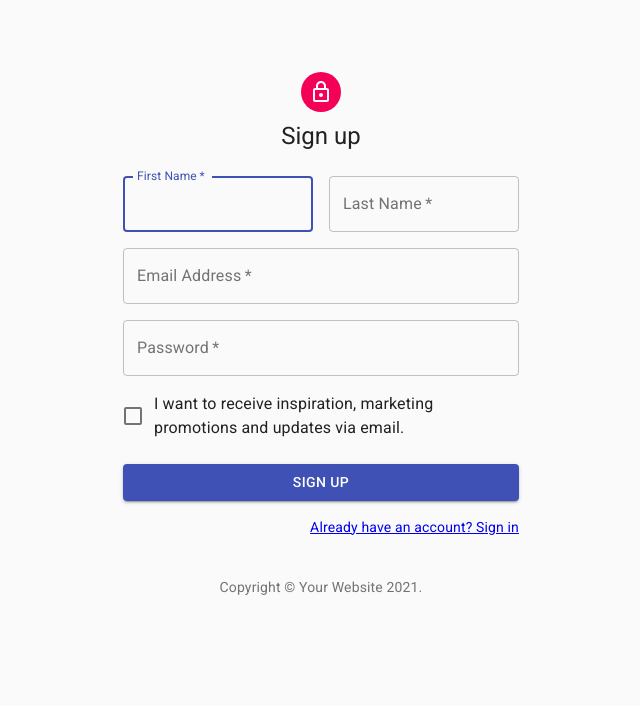
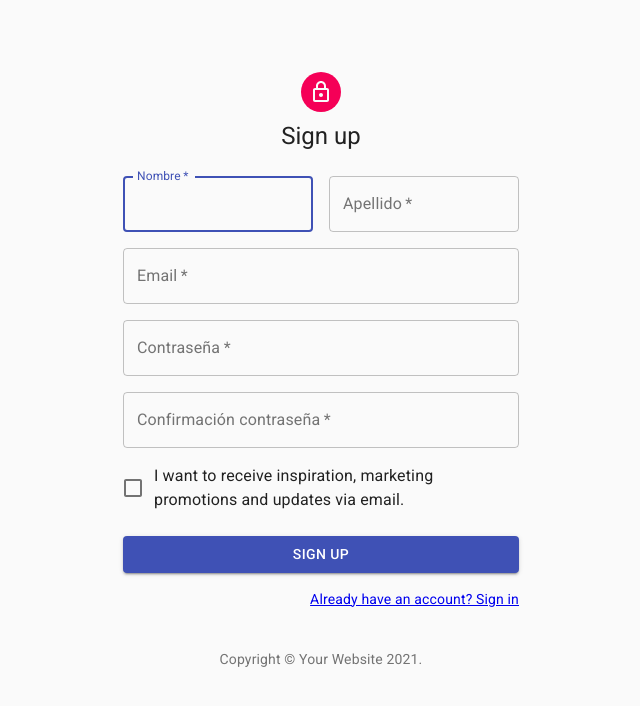
Before and after one commit to Codenity-team/condominium-fe, a React (Create React App) app: page /auth/register in a window 1280 px wide. Shown: the top 706 px of the page, without its empty margins (319-959 px from the left). Built offline with nearby package versions, Linux system fonts and the light colour scheme.

Commit message:
:construction: implement forms validations in login and register

```diff
--- a/package.json
+++ b/package.json
@@ -13,12 +13,14 @@
     "@types/react": "^17.0.0",
     "@types/react-dom": "^17.0.0",
     "@types/react-router-dom": "^5.1.7",
+    "formik": "^2.2.6",
     "react": "^17.0.2",
     "react-dom": "^17.0.2",
     "react-router-dom": "^5.2.0",
     "react-scripts": "4.0.3",
     "typescript": "^4.1.2",
-    "web-vitals": "^1.0.1"
+    "web-vitals": "^1.0.1",
+    "yup": "^0.32.9"
   },
   "scripts": {
     "start": "react-scripts start",
--- a/src/screens/auth/LoginScreen.tsx
+++ b/src/screens/auth/LoginScreen.tsx
@@ -5,11 +5,23 @@ import {LockOutlined } from '@material-ui/icons';
 import useStyleLogin from '../../styles/auth/LoginScreen-style';
 import { Copyright } from '../../components/Copyright';
 import { Link as LinkRoute} from 'react-router-dom';
+import { useFormik } from 'formik';
+import { validationSchemaLogin } from './validations';
 
 
 export const LoginScreen = () => {
+    const classes = useStyleLogin();
 
-    const classes = useStyleLogin();
+    const formik = useFormik({
+        validationSchema: validationSchemaLogin,
+        initialValues: {
+            email : '',
+            password : ''
+        },
+        onSubmit: (values)=>{
+            console.log(values)
+        }
+    })
     return (
         <Container component="main" maxWidth="xs">
             <CssBaseline />
@@ -20,7 +32,7 @@ export const LoginScreen = () => {
                 <Typography component="h1" variant="h5">
                     Sign in
                 </Typography>
-                <form className={classes.form} noValidate>
+                <form className={classes.form} noValidate onSubmit={formik.handleSubmit}>
                     <TextField
                         variant="outlined"
                         margin="normal"
@@ -31,6 +43,10 @@ export const LoginScreen = () => {
                         name="email"
                         autoComplete="email"
                         autoFocus
+                        value={formik.values.email}
+                        onChange={formik.handleChange}
+                        error={formik.touched.email && Boolean(formik.errors.email)}
+                        helperText={formik.touched.email && formik.errors.email}
                     />
                     <TextField
                         variant="outlined"
@@ -42,6 +58,10 @@ export const LoginScreen = () => {
                         type="password"
                         id="password"
                         autoComplete="current-password"
+                        value={formik.values.password}
+                        onChange={formik.handleChange}
+                        error={formik.touched.password && Boolean(formik.errors.password)}
+                        helperText={formik.touched.password && formik.errors.password}
                     />
                     <FormControlLabel
                         control={<Checkbox value="remember" color="primary" />}
--- a/src/screens/auth/RegisterScreen.tsx
+++ b/src/screens/auth/RegisterScreen.tsx
@@ -5,10 +5,25 @@ import { LockOutlined } from '@material-ui/icons';
 import { Link as LinkRoute} from 'react-router-dom';
 import useStylesRegister from '../../styles/auth/RegisterScreen-style'
 import { Copyright } from '../../components/Copyright';
+import { useFormik } from 'formik';
+import { validationSchemaRegister } from './validations';
 
 export const RegisterScreen = () => {
+    const classes = useStylesRegister();
+    const formik = useFormik({
+        initialValues: {
+            firstName : '',
+            lastName : '',
+            email : '',
+            password : '',
+            confirmPassword : ''
+        },
+        validationSchema: validationSchemaRegister,
+        onSubmit: (values) =>{
+            console.log(values);
+        }
+    });
 
-    const classes = useStylesRegister();
     return (
         <Container component="main" maxWidth="xs">
             <CssBaseline />
@@ -19,7 +34,7 @@ export const RegisterScreen = () => {
             <Typography component="h1" variant="h5">
                 Sign up
             </Typography>
-            <form className={classes.form} noValidate>
+            <form className={classes.form} onSubmit={formik.handleSubmit}>
                 <Grid container spacing={2}>
                 <Grid item xs={12} sm={6}>
                     <TextField
@@ -29,8 +44,12 @@ export const RegisterScreen = () => {
                         required
                         fullWidth
                         id="firstName"
-                        label="First Name"
+                        label="Nombre"
                         autoFocus
+                        value={formik.values.firstName}
+                        onChange={formik.handleChange}
+                        error={formik.touched.firstName && Boolean(formik.errors.firstName)}
+                        helperText={formik.touched.firstName && formik.errors.firstName}
                     />
                 </Grid>
                 <Grid item xs={12} sm={6}>
@@ -39,9 +58,13 @@ export const RegisterScreen = () => {
                         required
                         fullWidth
                         id="lastName"
-                        label="Last Name"
+                        label="Apellido"
                         name="lastName"
                         autoComplete="lname"
+                        value={formik.values.lastName}
+                        onChange={formik.handleChange}
+                        error={formik.touched.lastName && Boolean(formik.errors.lastName)}
+                        helperText={formik.touched.lastName && formik.errors.lastName}
                     />
                 </Grid>
                 <Grid item xs={12}>
@@ -50,9 +73,13 @@ export const RegisterScreen = () => {
                         required
                         fullWidth
                         id="email"
-                        label="Email Address"
+                        label="Email"
                         name="email"
                         autoComplete="email"
+                        value={formik.values.email}
+                        onChange={formik.handleChange}
+                        error={formik.touched.email && Boolean(formik.errors.email)}
+                        helperText={formik.touched.email && formik.errors.email}
                     />
                 </Grid>
                 <Grid item xs={12}>
@@ -61,16 +88,35 @@ export const RegisterScreen = () => {
                         required
                         fullWidth
                         name="password"
-                        label="Password"
+                        label="Contraseña"
                         type="password"
                         id="password"
                         autoComplete="current-password"
+                        value={formik.values.password}
+                        onChange={formik.handleChange}
+                        error={formik.touched.password && Boolean(formik.errors.password)}
+                        helperText={formik.touched.password && formik.errors.password}
+                    />
+                </Grid>
+                <Grid item xs={12}>
+                    <TextField
+                        variant="outlined"
+                        required
+                        fullWidth
+                        name="confirmPassword"
+                        label="Confirmación contraseña"
+                        type="password"
+                        id="confirmPassword"
+                        value={formik.values.confirmPassword}
+                        onChange={formik.handleChange}
+                        error={formik.touched.confirmPassword && Boolean(formik.errors.confirmPassword)}
+                        helperText={formik.touched.confirmPassword && formik.errors.confirmPassword}
                     />
                 </Grid>
                 <Grid item xs={12}>
                     <FormControlLabel
-                    control={<Checkbox value="allowExtraEmails" color="primary" />}
-                    label="I want to receive inspiration, marketing promotions and updates via email."
+                        control={<Checkbox value="allowExtraEmails" color="primary" />}
+                        label="I want to receive inspiration, marketing promotions and updates via email."
                     />
                 </Grid>
                 </Grid>
--- /dev/null
+++ b/src/screens/auth/validations.tsx
@@ -0,0 +1,23 @@
+import * as yup from 'yup';
+
+export const validationSchemaLogin = yup.object({
+    email: yup.string()
+        .email("Enter a valid email")
+        .required("Email is required"),
+    password: yup.string()
+        .min(8, "Password must contain at least 8 characters")
+        .required("Enter your password")
+});
+export const validationSchemaRegister = yup.object({
+    firstName: yup.string().required("Required"),
+    lastName: yup.string().required("Required"),
+    email: yup.string()
+        .email("Enter a valid email")
+        .required("Email is required"),
+    password: yup.string()
+        .min(8, "Password must contain at least 8 characters")
+        .required("Enter your password"),
+    confirmPassword: yup.string()
+        .oneOf([yup.ref("password")], "Password does not match")
+        .required("Confirm your password"),
+});
```
Also changed, not shown: 1 other file (tests, documents, lock files or other folders).
